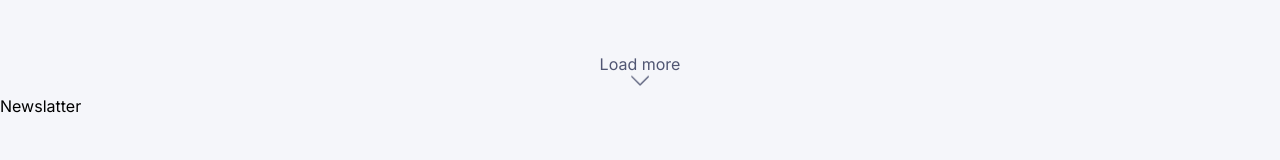
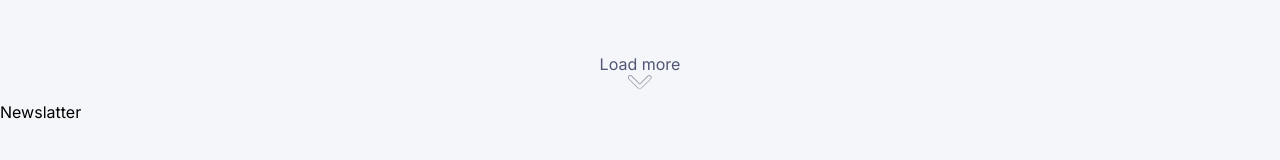
Before and after one commit to Panha13/fabraze, a React (Vite) app: page / in a window 1280 px wide. Shown: the part 2254-2414 px from the top of the page. Built offline with nearby package versions, Linux system fonts and the light colour scheme.

Commit message:
svg more

```diff
--- a/src/components/Feature.jsx
+++ b/src/components/Feature.jsx
@@ -1,6 +1,7 @@
 import { useState } from "react";
 import { featureProduct as fproducts } from "../constants/index";
-import { SlArrowDown } from "react-icons/sl";
+// import { SlArrowDown } from "react-icons/sl";
+import Loadmore from "../assets/load_more.svg";
 
 const navItems = ["Best Seller", "New Arrrivals", "Sale Product"];
 const NavItems = ({ label, isActive, onClick }) => {
@@ -142,7 +143,7 @@ const Feature = () => {
       <section className="flex justify-center items-center">
         <button className="flex flex-col items-center">
           <p className="text-dark text-md">Load more</p>
-          <SlArrowDown className="animate-bounce text-lg text-dark" />
+          <img src={Loadmore} className="animate-bounce size-6 text-dark" />
         </button>
       </section>
     </main>
```
Also changed, not shown: src/assets/load_more.svg (added).
